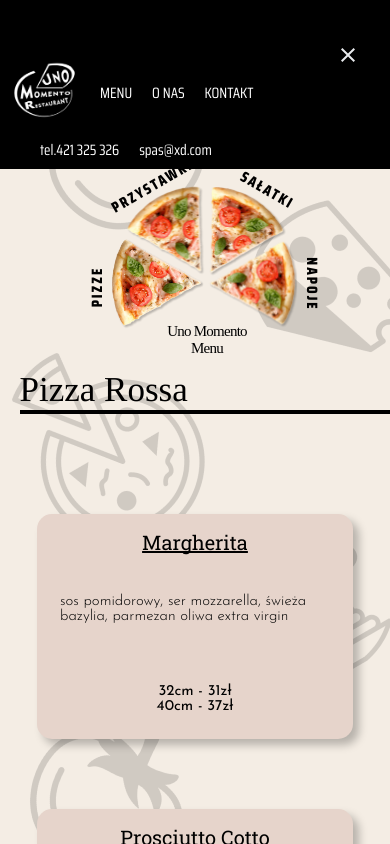
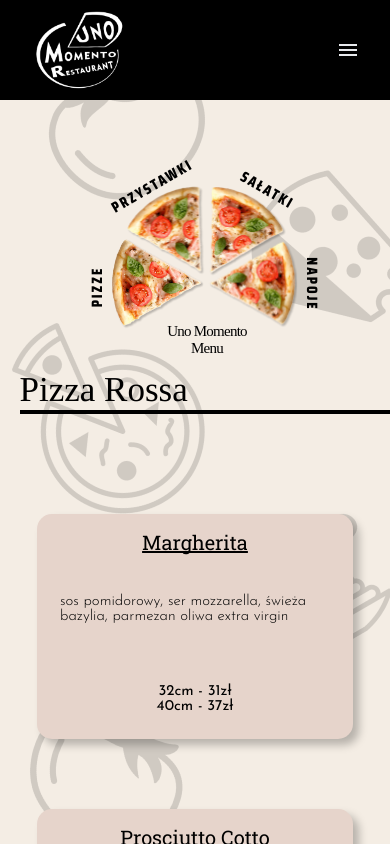
Before and after one commit to kwasnakiwi/ZarazSiePoplacze, a React (Vite) app: page /menu2 in a window 390 px wide. Shown: the top 844 px of the page. Built offline with nearby package versions, Linux system fonts and the light colour scheme; a web font is replaced by a local one.

Commit message:
big changes

```diff
--- a/index.html
+++ b/index.html
@@ -1,5 +1,5 @@
 <!doctype html>
-<html lang="en">
+<html lang="pl">
   <head>
     <meta charset="UTF-8" />
     <title>Pizzeria - Uno Momento</title>
--- a/src/App.tsx
+++ b/src/App.tsx
@@ -8,12 +8,14 @@
 import Menu5 from "./Menu5";
 import AboutUs from "./AboutUs";
 import { BrowserRouter, Routes, Route } from 'react-router-dom';
+import ScrollToTop from './ScrollToTop';
 
 function App() {
   return (
     <>
       <BrowserRouter>
           <Navbar/>
+          <ScrollToTop />
           <Routes>
               <Route index element={<HomePage/>}/>
               <Route path="/about_us" element={<AboutUs/>}/>
--- a/src/Navbar.tsx
+++ b/src/Navbar.tsx
@@ -17,10 +17,10 @@
         </div>
         <div className="navbar2">
           <ul className='navbar2-list'>
-            <li className='navbar2-line'><a><img src={pizzalogo}/></a></li>
-            <li className='navbar2-line hideOnMobile'><a>MENU</a></li>
-            <li className='navbar2-line hideOnMobile'><a>O NAS</a></li>
-            <li className='navbar2-line hideOnMobile'><a>KONTAKT</a></li>
+            <li className='navbar2-line'><Link to="/"><img src={pizzalogo}/></Link></li>
+            <li className='navbar2-line hideOnMobile'><Link to="/menu1">MENU</Link></li>
+            <li className='navbar2-line hideOnMobile'><Link to="/about_us">O NAS</Link></li>
+            <li className='navbar2-line hideOnMobile'><Link to ="">KONTAKT</Link></li>
             <li className='navbar2-line hideOnMobile'><a><h3 className='navbar2-h3'>tel.421 325 326<br/>
             spas@xd.com</h3></a></li>
             <li className='navbar2-line showOnMobile'><a style={{cursor: 'pointer'}} onClick={function showNavbar(): void {
--- /dev/null
+++ b/src/ScrollToTop.tsx
@@ -0,0 +1,14 @@
+import { useEffect } from 'react';
+import { useLocation } from 'react-router-dom';
+
+const ScrollToTop: React.FC = () => {
+  const { pathname } = useLocation();
+
+  useEffect(() => {
+    window.scrollTo(0, 0);
+  }, [pathname]);
+
+  return null;
+};
+
+export default ScrollToTop;
--- a/src/index.css
+++ b/src/index.css
@@ -15,6 +15,7 @@
   background-image: url(/src/assets/images/menu-bg.png);
   margin-left: 200px;
   background-attachment: fixed;
+
 }
 .navbar{
   width: 200px;
@@ -47,10 +48,12 @@
 }
 /*navbar2*/
 .navbar2{
-  margin: 0;
   padding: 0;
   background-color: black;
   display: none;
+  position: fixed;
+  width: 100%;
+  z-index: 999;
 }
 .navbar2-h3{
   margin: 0;
@@ -96,7 +99,7 @@
   height: 30vh;
   width: 100%;
   z-index: 1000;
-  display: block;
+  display: none;
 }
 .navbar3-x{
   display: flex;
@@ -871,6 +874,7 @@
   }
   .menu-container{
     margin-left: 0;
+    padding-top: 100px;
   }
   .navbar2{
     display: flex;
```
